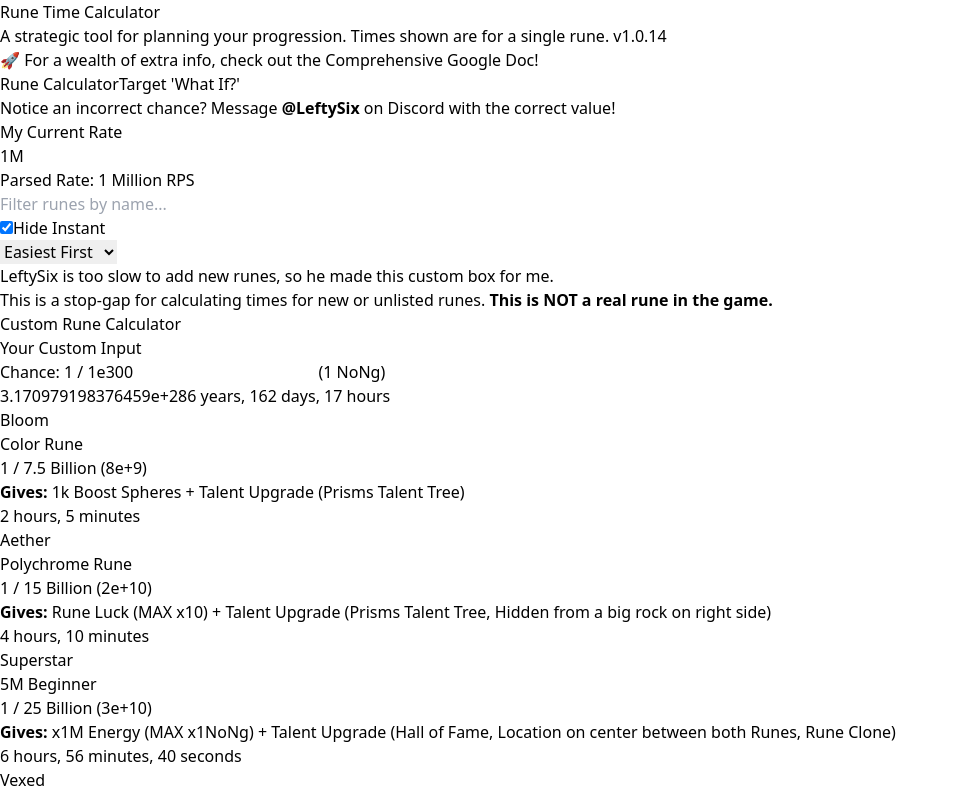
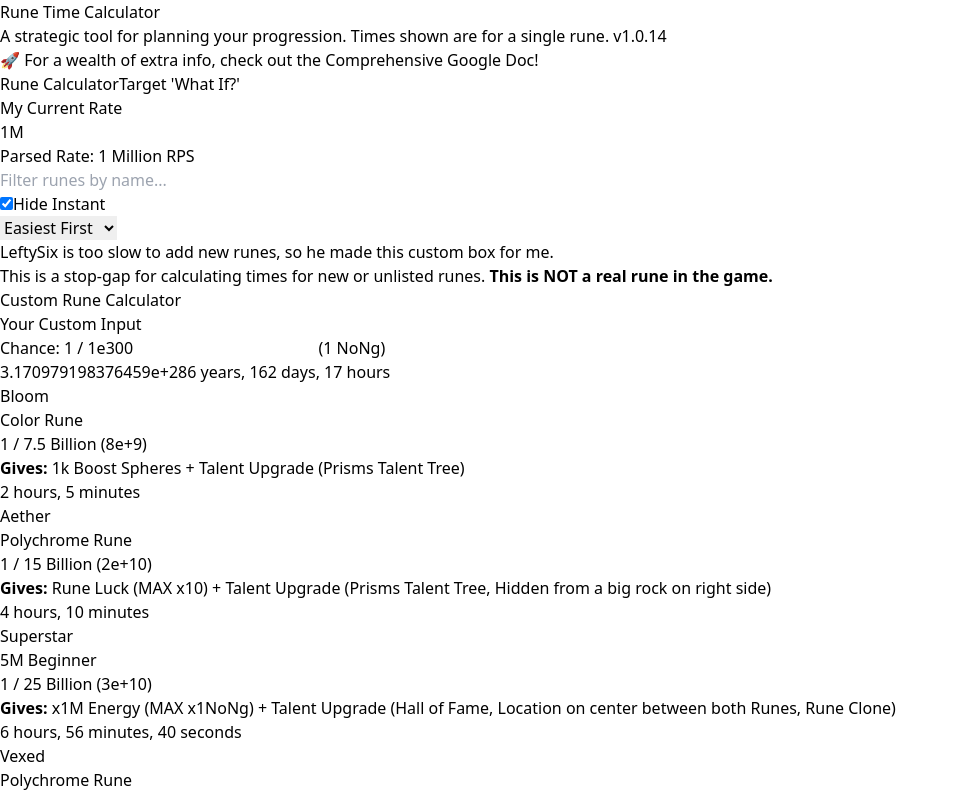
Before and after one commit to truthuntold/ai-rune-calc, a React (Vite) app: page / in a window 1280 px wide. Shown: the top 796 px of the page, without its empty margins (0-959 px from the left). Built offline with nearby package versions, Linux system fonts and the light colour scheme.

Commit message:
remove me box

```diff
--- a/src/App.jsx
+++ b/src/App.jsx
@@ -430,9 +430,6 @@ export default function App() {
                                     <button onClick={() => setShowUpdateNotification(false)} className="text-blue-300 hover:text-white text-2xl leading-none px-2">&times;</button>
                                 </div>
                             )}
-                            <div className="bg-orange-900/50 border border-orange-500/30 text-orange-300 text-center p-3 rounded-lg mb-6">
-                                Notice an incorrect chance? Message <strong className="font-bold">@LeftySix</strong> on Discord with the correct value!
-                            </div>
 
                             <div className="bg-gray-800 p-6 rounded-xl shadow-lg mb-4 sticky top-4 z-10">
                                 <h3 className="text-xl font-bold text-center text-white mb-4">My Current Rate</h3>
```
